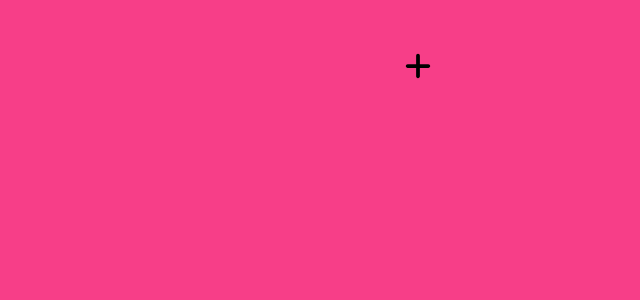
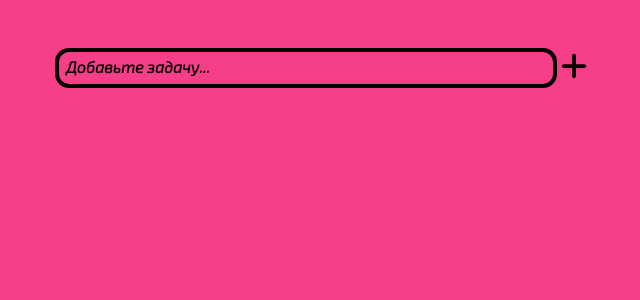
Before and after one commit to choodessny/ToDoList, a React (Create React App) app: page / in a window 1280 px wide. Shown: the top 300 px of the page, without its empty margins (363-1003 px from the left). Built offline with nearby package versions, Linux system fonts and the light colour scheme.

Commit message:
design 2.0

```diff
--- a/src/App.css
+++ b/src/App.css
@@ -1,3 +1,5 @@
+@import url("https://fonts.googleapis.com/css2?family=Exo+2:wght@100&display=swap");
+@import url("https://fonts.googleapis.com/css2?family=Exo+2:ital,wght@1,300&display=swap");
 .container {
   height: 100vh;
   width: 100vw;
@@ -47,20 +49,41 @@ body {
   width: 30px;
 }
 .input_line {
-  height: 23px;
-  outline: none;
-  border: none;
-  background: rgba(205, 214, 219, 0);
+  height: 30px;
+  width: 490px;
+  border-radius: 10px;
+  background: transparent;
+  color: black;
+  font-size: medium;
+  border-radius: 10px;
+  border: transparent;
+  outline: 4px solid black;
+}
+::placeholder {
+  padding-left: 5px;
+  color: black;
+  font-family: "Exo 2", sans-serif;
+  font-style: italic;
+  font-weight: bold;
+}
+
+.input_text {
+  color: black;
+  font-size: medium;
 }
 .trash {
   height: 20px;
   width: 20px;
 }
+.trash:hover svg {
+  fill: rgb(202, 10, 10);
+}
 .container_for_search_line {
   display: flex;
   flex-direction: row;
-  justify-content: baseline;
   align-items: center;
+  margin-bottom: 15px;
+  border: 2px;
 }
 
 @keyframes rotate {
--- a/src/components/Item/Item.js
+++ b/src/components/Item/Item.js
@@ -23,10 +23,14 @@ const Item = ({ item, onDelete, onChange }) => {
               checked={item.checked}
               onChange={() => onChange(!item.checked)}
             />
-            {item.text}
+            <span>{item.text}</span>
           </div>
           {item.checked && (
-            <img className="trash" src={trash} onClick={onDelete} />
+            <div className="trash" onClick={onDelete}>
+              <svg xmlns="http://www.w3.org/2000/svg" viewBox="0 0 448 512">
+                <path d="M135.2 17.69C140.6 6.848 151.7 0 163.8 0H284.2C296.3 0 307.4 6.848 312.8 17.69L320 32H416C433.7 32 448 46.33 448 64C448 81.67 433.7 96 416 96H32C14.33 96 0 81.67 0 64C0 46.33 14.33 32 32 32H128L135.2 17.69zM31.1 128H416V448C416 483.3 387.3 512 352 512H95.1C60.65 512 31.1 483.3 31.1 448V128zM111.1 208V432C111.1 440.8 119.2 448 127.1 448C136.8 448 143.1 440.8 143.1 432V208C143.1 199.2 136.8 192 127.1 192C119.2 192 111.1 199.2 111.1 208zM207.1 208V432C207.1 440.8 215.2 448 223.1 448C232.8 448 240 440.8 240 432V208C240 199.2 232.8 192 223.1 192C215.2 192 207.1 199.2 207.1 208zM304 208V432C304 440.8 311.2 448 320 448C328.8 448 336 440.8 336 432V208C336 199.2 328.8 192 320 192C311.2 192 304 199.2 304 208z" />
+              </svg>
+            </div>
           )}
         </div>
       </div>
--- a/src/components/Item/styles.module.scss
+++ b/src/components/Item/styles.module.scss
@@ -1,6 +1,8 @@
 .item {
   color: rgb(209, 105, 209);
-  font-size: 50px;
+  font-size: 30px;
+  font-family: "Exo 2", sans-serif;
+  font-weight: 700;
 }
 .checked {
   text-decoration: line-through;
@@ -10,10 +12,12 @@
   display: flex;
   flex-direction: row;
   justify-content: space-between;
-  align-items: center;
+  align-items: baseline;
+  padding-bottom: 10px;
+  padding-top: 10px;
 }
 
 .checkboxContainer {
   display: flex;
-  align-items: center;
+  align-items: baseline;
 }
--- a/src/components/List/List.jsx
+++ b/src/components/List/List.jsx
@@ -48,6 +48,7 @@ const List = () => {
     <>
       <div class="container_for_search_line">
         <input
+          placeholder="Добавьте задачу..."
           class="input_line"
           value={text}
           onChange={(event) => setText(event.target.value)}
```
